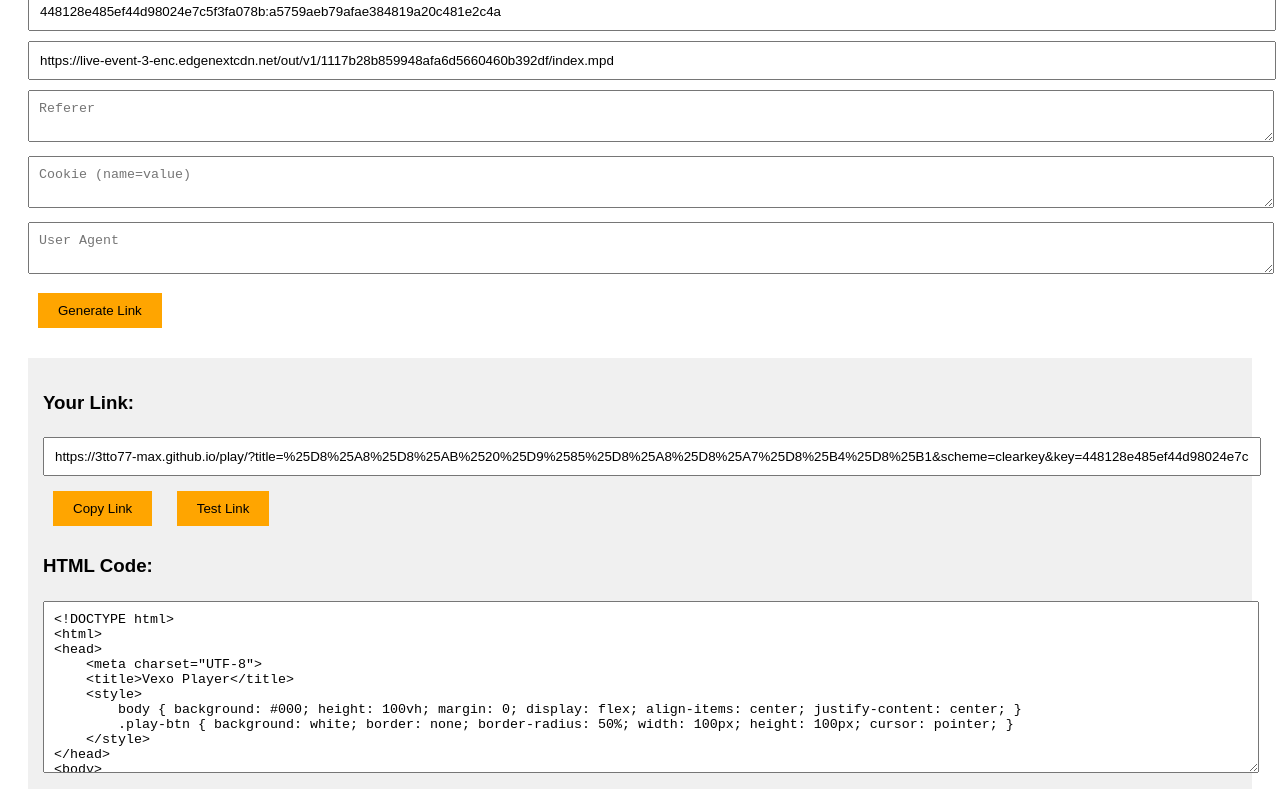
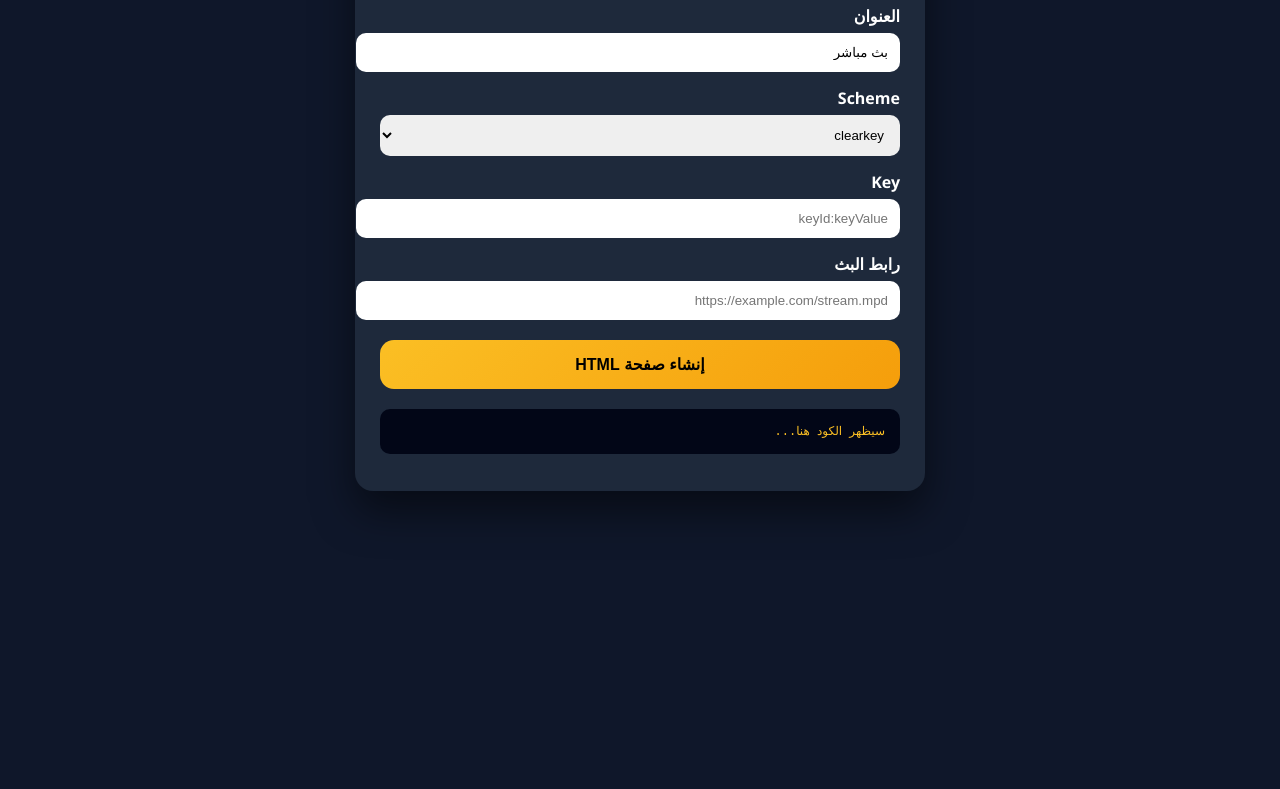
Before and after one commit to 3tto77-max/3tto77-max.github.io, a website: page index.html in a window 1280 px wide. Shown: the part 207-996 px from the top of the page. After the commit the page ends 800 px from the top, so only its background shows below. Drawn offline with Linux system fonts and the light colour scheme.

Commit message:
Update index.html

```diff
--- a/index.html
+++ b/index.html
@@ -1,96 +1,143 @@
 <!DOCTYPE html>
-<html>
+<html lang="ar" dir="rtl">
 <head>
 <meta charset="UTF-8">
-    <title>Vexo Generator</title>
+<meta name="viewport" content="width=device-width, initial-scale=1.0">
+<title>Vexo Player | مولد روابط</title>
+
 <style>
-        body { padding: 20px; font-family: Arial; }
-        input, textarea { width: 100%; padding: 10px; margin: 5px 0; }
-        button { padding: 10px 20px; background: orange; color: black; border: none; margin: 10px; }
-        .result { margin-top: 20px; padding: 15px; background: #f0f0f0; }
+body{
+margin:0;
+background:#0f172a;
+color:#fff;
+font-family:Segoe UI,sans-serif;
+display:flex;
+align-items:center;
+justify-content:center;
+min-height:100vh;
+}
+.box{
+background:#1e293b;
+padding:25px;
+border-radius:18px;
+width:95%;
+max-width:520px;
+box-shadow:0 20px 40px rgba(0,0,0,.5);
+}
+h1{color:#fbbf24;text-align:center}
+label{display:block;margin-top:15px;font-weight:600}
+input,select{
+width:100%;
+padding:12px;
+border-radius:10px;
+border:none;
+margin-top:6px;
+}
+button{
+margin-top:20px;
+width:100%;
+padding:15px;
+border:none;
+border-radius:14px;
+font-size:16px;
+font-weight:700;
+cursor:pointer;
+background:linear-gradient(135deg,#fbbf24,#f59e0b);
+color:#000;
+}
+pre{
+margin-top:20px;
+background:#020617;
+padding:15px;
+border-radius:10px;
+font-size:12px;
+color:#fbbf24;
+overflow:auto;
+}
 </style>
 </head>
+
 <body>
-    <h2>Vexo Link Generator</h2>
+<div class="box">
 
-    <input type="text" id="title" value="بث مباشر" placeholder="Title"><br>
-    <input type="text" id="scheme" value="clearkey" placeholder="Scheme"><br>
-    <input type="text" id="key" value="448128e485ef44d98024e7c5f3fa078b:a5759aeb79afae384819a20c481e2c4a" placeholder="Key"><br>
-    <input type="text" id="url" value="https://live-event-3-enc.edgenextcdn.net/out/v1/1117b28b859948afa6d5660460b392df/index.mpd" placeholder="Video URL"><br>
+<h1>Vexo Player Generator</h1>
 
-    <textarea id="referer" placeholder="Referer"></textarea><br>
-    <textarea id="cookie" placeholder="Cookie (name=value)"></textarea><br>
-    <textarea id="useragent" placeholder="User Agent"></textarea><br>
+<label>العنوان</label>
+<input id="title" value="بث مباشر">
 
-    <button onclick="generate()">Generate Link</button>
+<label>Scheme</label>
+<select id="scheme">
+<option value="clearkey">clearkey</option>
+<option value="widevine">widevine</option>
+<option value="playready">playready</option>
+<option value="">بدون</option>
+</select>
 
-    <div class="result" id="result" style="display:none;">
-        <h3>Your Link:</h3>
-        <input type="text" id="generatedLink" style="width:100%;padding:10px;" readonly>
-        <button onclick="copyLink()">Copy Link</button>
-        <button onclick="testLink()">Test Link</button>
+<label>Key</label>
+<input id="key" placeholder="keyId:keyValue">
 
-        <h3>HTML Code:</h3>
-        <textarea id="htmlCode" rows="10"></textarea>
-        <button onclick="copyHTML()">Copy HTML</button>
+<label>رابط البث</label>
+<input id="url" placeholder="https://example.com/stream.mpd">
+
+<button onclick="generate()">إنشاء صفحة HTML</button>
+
+<pre id="out">سيظهر الكود هنا...</pre>
+
 </div>
 
 <script>
-        function generate() {
-            const params = new URLSearchParams({
-                title: encodeURIComponent(document.getElementById('title').value),
-                scheme: document.getElementById('scheme').value,
-                key: encodeURIComponent(document.getElementById('key').value),
-                url: encodeURIComponent(document.getElementById('url').value),
-                referer: document.getElementById('referer').value,
-                cookie: document.getElementById('cookie').value,
-                useragent: document.getElementById('useragent').value
-            });
+function generate(){
+const t = encodeURIComponent(title.value);
+const s = scheme.value;
+const k = encodeURIComponent(key.value);
+const u = encodeURIComponent(url.value);
 
-            const link = "https://3tto77-max.github.io/play/?" + params.toString();
-            document.getElementById('generatedLink').value = link;
+const playUrl =
+`https://3tto77-max.github.io/play/?title=${t}` +
+(s?`&scheme=${s}`:"") +
+(key.value?`&key=${k}`:"") +
+`&url=${u}`;
 
-            // إنشاء HTML
 const html = `<!DOCTYPE html>
-<html>
+<html lang="en">
 <head>
 <meta charset="UTF-8">
-    <title>Vexo Player</title>
+<meta name="viewport" content="width=device-width, initial-scale=1.0">
+<title>Open Video in Vexo Player</title>
+
 <style>
-        body { background: #000; height: 100vh; margin: 0; display: flex; align-items: center; justify-content: center; }
-        .play-btn { background: white; border: none; border-radius: 50%; width: 100px; height: 100px; cursor: pointer; }
+body{
+margin:0;
+height:100vh;
+display:flex;
+align-items:center;
+justify-content:center;
+background:#000;
+}
+.play-button{
+background:#f7f7f7;
+border:none;
+padding:10px;
+border-radius:50%;
+cursor:pointer;
+}
+.play-button:hover{background:#999}
 </style>
 </head>
+
 <body>
-    <button class="play-btn" onclick="window.location.href='${link}'">▶</button>
-    <script>
-        setTimeout(() => window.location.href = "${link}", 2000);
-    <\/script>
+
+<button class="play-button"
+onclick="location.href='${playUrl}'">
+▶
+</button>
+
 </body>
 </html>`;
 
-            document.getElementById('htmlCode').value = html;
-            document.getElementById('result').style.display = 'block';
+out.textContent = html;
 }
+</script>
 
-        function copyLink() {
-            document.getElementById('generatedLink').select();
-            document.execCommand('copy');
-            alert('Copied!');
-        }
-
-        function testLink() {
-            window.open(document.getElementById('generatedLink').value, '_blank');
-        }
-
-        function copyHTML() {
-            document.getElementById('htmlCode').select();
-            document.execCommand('copy');
-            alert('HTML Copied!');
-        }
-
-        // توليد عند التحميل
-        generate();
-    </script>
 </body>
 </html>
```
Lines whose indentation alone changed are shown as unchanged.
